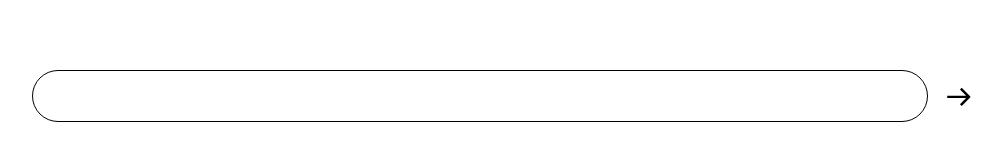
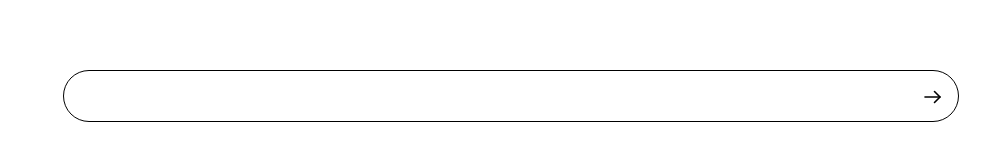
Before and after one commit to huntercaron/view, a React (Create React App) app: page / in a window 1280 px wide. Shown: the part 304-464 px from the top of the page, without its empty margins (130-1131 px from the left). Built offline with nearby package versions, Linux system fonts and the light colour scheme.

Commit message:
changing input field logic and menu animation

```diff
--- a/src/components/App.js
+++ b/src/components/App.js
@@ -1,18 +1,50 @@
 import React, { useState, useRef, useEffect } from 'react';
 import styled, { createGlobalStyle } from 'styled-components'
-// import { useCatchedFetch } from 'use-local-cache'
-import { shuffleArray, timeout } from '../utils/'
+import { useCatchedFetch } from 'use-local-cache'
+import { shuffleArray, timeout, fadeIn } from '../utils/'
+import { TweenMax } from 'gsap'
 
 import EntryView from './EntryView'
+import DockButton from './DockButton'
 import Viewer from './Viewer';
 import Menu from './Menu'
 
 const Container = styled.div`
   width: 100%;
   height: 100%;
+  position: relative;
   -webkit-app-region: drag;
   background-color: white;
+  transform: none !important;
   font-family: 'Courier New', Courier, monospace;
+`
+
+const ViewerContainer = styled.div`
+    position: relative;
+    width: 100%;
+    height: 100%;
+    border-radius: 4px;
+    box-shadow: 0px 0px 16px rgba(0,0,0,0.12);
+    z-index: 4;
+    overflow: hidden;
+`;
+
+const InputContainer = styled.div`
+    top: 0;
+    left: 0;
+    width: 100%;
+    height: 100%;
+    position: absolute;
+    display: flex;
+    justify-content: center;
+    align-items: center;
+    background-color: white;
+
+    animation: ${fadeIn} 300ms ease-in;
+
+    transition: opacity 200ms 400ms ease-out;
+    opacity: ${props => props.submitted ? 0 : 1} !important;
+    z-index: 10;
 `
 
 function useDataFetch() {
@@ -71,6 +103,7 @@ export const WindowHoverContext = React.createContext(false);
 
 function App() {
     const viewerEl = useRef(null);
+    const viewerContainerEl = useRef(null);
     const [galleryData, fetchGalleryData] = useDataFetch();
     const [viewMode, setViewMode] = useState("TIMER")
     const [windowHover, setWindowHover] = useState(false)
@@ -78,9 +111,13 @@ function App() {
     const [imageFit, setImageFit] = useState(false)
 
     useEffect(() => {
-        console.log(viewerEl)
-        if (!dockOpen && viewerEl.current)
-            viewerEl.current.focus();
+        const focusGallery = () => { viewerEl.current.focus() };
+
+        if (viewerContainerEl.current && dockOpen)
+            TweenMax.to(viewerContainerEl.current, 0.25, { y: 100, borderRadius: 12  })
+        else if (viewerContainerEl.current)
+            TweenMax.to(viewerContainerEl.current, 0.25, { y: 0, borderRadius: 4,  onComplete: focusGallery  })
+
     }, [dockOpen, galleryData]);
 
     return (
@@ -88,11 +125,16 @@ function App() {
             <WindowHoverContext.Provider value={windowHover}>
                 {galleryData ? (
                     <>
-                        <Menu viewMode={viewMode} setViewMode={setViewMode} dockOpen={dockOpen} setDockOpen={setDockOpen} imageFit={imageFit} setImageFit={setImageFit}/>
-                        <Viewer viewMode={viewMode} galleryData={galleryData} viewerRef={viewerEl} imageFit={imageFit}/>
+                        <Menu viewMode={viewMode} setViewMode={setViewMode} dockOpen={dockOpen} imageFit={imageFit} setImageFit={setImageFit}/>
+                        <ViewerContainer open={dockOpen} ref={viewerContainerEl}>
+                            <DockButton dockOpen={dockOpen} setDockOpen={setDockOpen} />
+                            <Viewer viewMode={viewMode} galleryData={galleryData} viewerRef={viewerEl} imageFit={imageFit}/>
+                        </ViewerContainer>
                     </>
                 ):(
-                    <EntryView fetchData={fetchGalleryData}/>
+                    <InputContainer>
+                        <EntryView fetchData={fetchGalleryData}/>
+                    </InputContainer>
                 )}
             </WindowHoverContext.Provider>
 
--- a/src/components/EntryView.js
+++ b/src/components/EntryView.js
@@ -1,23 +1,13 @@
 import React, { useState, useRef, useEffect } from 'react'
 import styled from 'styled-components';
-import { fadeIn } from '../utils'
+import arrowIcon from '../assets/arrow.svg'
 
 const InputContainer = styled.form`
-  top: 0;
-  left: 0;
+  position: relative;
   width: 100%;
-  height: 100%;
-  position: absolute;
   display: flex;
   justify-content: center;
   align-items: center;
-  background-color: white;
-
-  animation: ${fadeIn} 300ms ease-in;
-
-  transition: opacity 200ms 400ms ease-out;
-  opacity: ${props => props.submitted ? 0 : 1} !important;
-  z-index: 10;
 `;
 
 const LinkInput = styled.input`
@@ -29,10 +19,12 @@ const LinkInput = styled.input`
   font-size: 1.6rem;
   padding-left: 22px;
   font-family: 'Courier New', Courier, monospace;
+  padding-right: ${props => props.submitted ? "0" : "46px"};
 
   transition: all 250ms ease-out;
   width: ${props => props.submitted ? "52px" : "70%"};
-  transform: translateX(${props => props.submitted ? "25px" : "0"});
+
+  transform: translateX(${props => props.submitted ? "0px" : "0"});
 
   ${'' /* width: 50px; */}
 `
@@ -46,22 +38,32 @@ const SubmitArrow = styled.button`
   background: none;
   border-radius: 50%;
   margin: 0 0.5rem;
+  width: 42px;
+  height: 42px;
+  position: relative;
 
-  svg {
-    transition: opacity 150ms ease-out;
-    opacity: ${props => props.submitted ? 0 : 1};
+  margin-left: -48px;
+  z-index: 3px;
+
+  &:hover {
+    background-color: ${props => props.submitted ? "transparent" : "#eee"};
   }
 
-  width: 50px;
-  height: 50px;
-
-  &:hover {
-    background-color: #eee;
+  &:active {
+    background-color: ${props => props.submitted ? "transparent" : "#dcdcdc"};
   }
 
-  /* &:active {
-    background-color: #dcdcdc;
-  } */
+
+`
+
+const ArrowIcon = styled.img`
+    height: 20px;
+    width: 20px;
+    user-select: none;
+    position: relative;
+    margin-top: 1px;
+    z-index: 1;
+    opacity: ${props => props.submitted ? 0 : 1};
 `
 
 function useUrlSubmission() {
@@ -73,7 +75,7 @@ function useUrlSubmission() {
 
       fetchData(inputElement.current.value);
 
-        inputElement.current.blur()
+      inputElement.current.blur();
       inputElement.current.value = "";
     }];
 }
@@ -92,11 +94,8 @@ function EntryView(props) {
           <LinkInput type="text" ref={urlInputElement} submitted={urlSubmitted}/>
 
           <SubmitArrow submitted={urlSubmitted}>
-                <svg xmlns="http://www.w3.org/2000/svg" width="25" height="25" viewBox="0 0 14 11">
-                    <polygon fill="#000000" fillRule="evenodd" points="8.81 .647 13.655 5.492 13.655 5.934 8.81 10.779 7.824 9.793 11.258 6.393 .684 6.393 .684 5.05 11.275 5.05 7.824 1.633" />
-                </svg>
+            <ArrowIcon src={arrowIcon} submitted={urlSubmitted}/>
           </SubmitArrow>
-
       </InputContainer>
     )
 }
--- a/src/components/Menu.js
+++ b/src/components/Menu.js
@@ -2,12 +2,12 @@ import React from 'react'
 import styled from 'styled-components';
 
 import MenuItem from './MenuItem';
-import DockButton from './DockButton'
 import TimerIcon from '../assets/clock.svg'
 import MouseIcon from '../assets/mouse.svg'
 // import ScrollIcon from '../assets/scroll.svg'
 
 const Container = styled.div`
+    position: absolute;
     width: 100%;
     z-index: 3;
     display: flex;
@@ -35,9 +35,6 @@ const Dock = styled.div`
 
 function Menu({ dockOpen, setDockOpen, setImageFit, imageFit, ...props }) {
     return (
-        <>
-            <DockButton setDockOpen={setDockOpen} dockOpen={dockOpen} />
-
         <Container>
             <Dock dockOpen={dockOpen}>
                 <MenuItem {...props} icon={TimerIcon} menuString={"TIMER"}/>
@@ -47,7 +44,6 @@ function Menu({ dockOpen, setDockOpen, setImageFit, imageFit, ...props }) {
                 <button onClick={() => setImageFit(!imageFit)}>setImageFit</button>
             </Dock>
         </Container>
-        </>
     )
 }
 
--- a/src/components/Viewer.js
+++ b/src/components/Viewer.js
@@ -10,6 +10,9 @@ const ImagesContainer = styled.div`
   z-index: 0;
   width: 100%;
   height: 100%;
+  overflow: hidden;
+
+  /* transform: translateY(300px); */
 
   animation: ${fadeIn} 300ms ease-in;
 `
```
Lines whose indentation alone changed are shown as unchanged.
